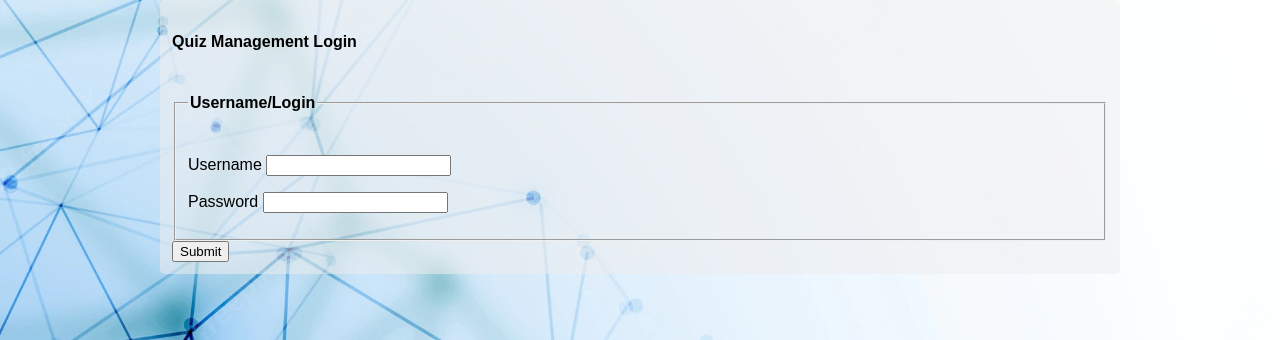
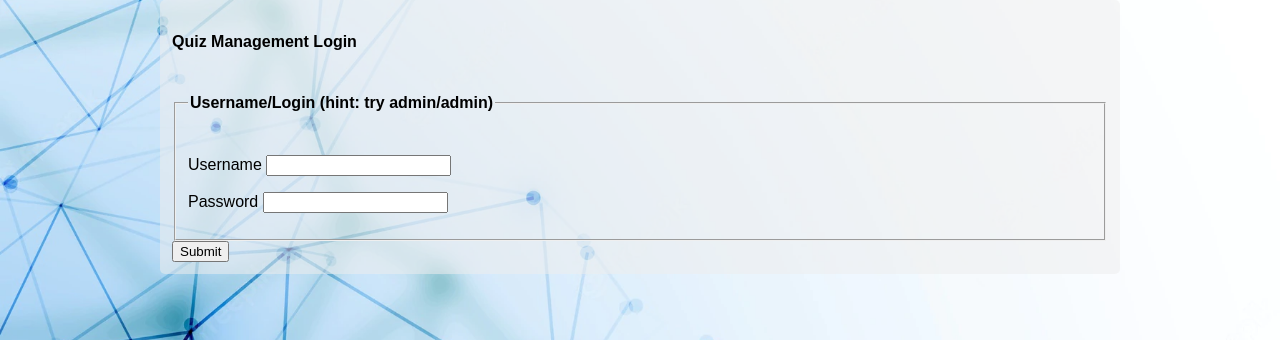
Before and after one commit to Niko361/COS10026_Assignment2, a PHP site: page /manageattemptslogin.php in a window 1280 px wide. Shown: the part 145-485 px from the top of the page. Run offline with PHP 8.4, Linux system fonts and the light colour scheme.

Commit message:
Added password hint

```diff
--- a/manageattemptslogin.php
+++ b/manageattemptslogin.php
@@ -26,7 +26,7 @@
   <form method="post" action="manageattempts.php" >
     <fieldset>
       <legend class="studentdetails">
-        <h4>Username/Login</h4>
+        <h4>Username/Login (hint: try admin/admin)</h4>
       </legend>
 
       <p><label for="username">Username</label>
```
